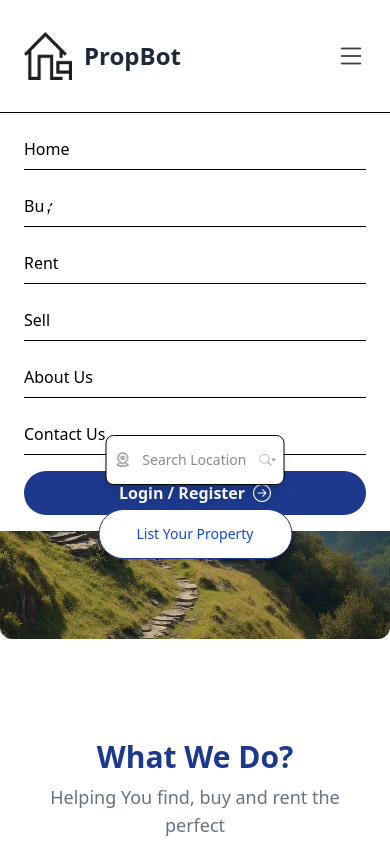
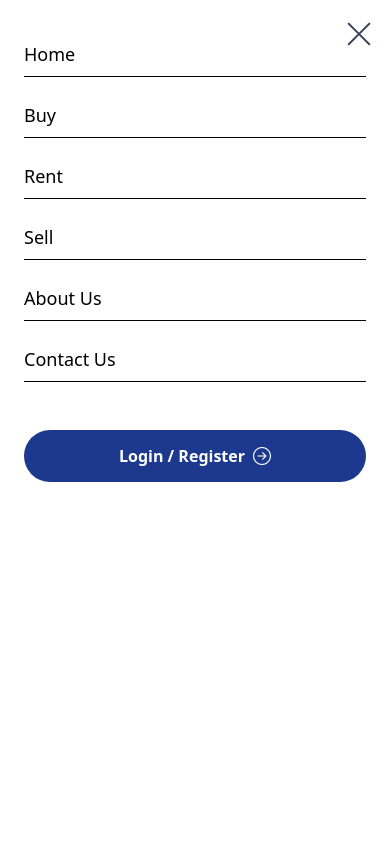
Before and after one commit to rahulgope45/PropBot-Rental, a React (Vite) app: page / in a window 390 px wide. Both pictures are taken after a click on the button 351 px from the left and 56 px from the top of the page. Shown: the top 844 px of the page. Built offline with nearby package versions, Linux system fonts and the light colour scheme; no server answers.

Commit message:
nav bar overflow issue solved

```diff
--- a/src/Components/NavBar.jsx
+++ b/src/Components/NavBar.jsx
@@ -85,32 +85,45 @@ function NavBar() {
 
       {/* Mobile Dropdown */}
       {isMenuOpen && (
-        <div className="absolute top-full left-0 w-full bg-white border-t shadow-lg px-6 py-4 space-y-4 md:hidden z-20">
-          <NavLink to="/" className="block py-2 border-b">Home</NavLink>
-          <NavLink to="/buy" className="block py-2 border-b">Buy</NavLink>
-          <p className="block py-2 border-b">Rent</p>
-          <p className="block py-2 border-b">Sell</p>
-          <p className="block py-2 border-b">About Us</p>
-          <p className="block py-2 border-b">Contact Us</p>
+  <div className="fixed inset-0 z-50 bg-white flex flex-col px-6 py-10 space-y-6 md:hidden">
+    {/* Close button top-right */}
+    <button
+      className="absolute top-4 right-4 text-3xl text-gray-700"
+      onClick={() => setIsMenuOpen(false)}
+    >
+      <i className="bi bi-x-lg"></i>
+    </button>
 
+    {/* Links */}
+    <NavLink to="/" className="block text-lg font-medium border-b pb-2">Home</NavLink>
+    <NavLink to="/buy" className="block text-lg font-medium border-b pb-2">Buy</NavLink>
+    <p className="block text-lg font-medium border-b pb-2">Rent</p>
+    <p className="block text-lg font-medium border-b pb-2">Sell</p>
+    <p className="block text-lg font-medium border-b pb-2">About Us</p>
+    <p className="block text-lg font-medium border-b pb-2">Contact Us</p>
+
+    {/* Auth */}
+    <div className="mt-6">
       {userLoggedIn ? (
         <button
           onClick={handleLogout}
-              className="w-full flex items-center justify-center gap-2 px-6 py-2 rounded-full bg-red-600 text-white font-semibold hover:bg-red-500 transition"
+          className="w-full flex items-center justify-center gap-2 px-6 py-3 rounded-full bg-red-600 text-white font-semibold hover:bg-red-500 transition"
         >
           Logout <i className="bi bi-box-arrow-right text-lg"></i>
         </button>
       ) : (
         <NavLink
           to="/signup"
-              className="w-full flex items-center justify-center gap-2 px-6 py-2 rounded-full bg-blue-900 text-white font-semibold hover:bg-blue-700 transition"
+          className="w-full flex items-center justify-center gap-2 px-6 py-3 rounded-full bg-blue-900 text-white font-semibold hover:bg-blue-700 transition"
         >
           Login / Register
           <i className="bi bi-arrow-right-circle text-lg"></i>
         </NavLink>
       )}
     </div>
+  </div>
 )}
+
 
       {/* Lower Search Bar (unchanged, just hidden on small) */}
       <div className="absolute left-1/2 transform -translate-x-1/2 -bottom-142 z-10 hidden md:flex">
```
Lines whose indentation alone changed are shown as unchanged.
